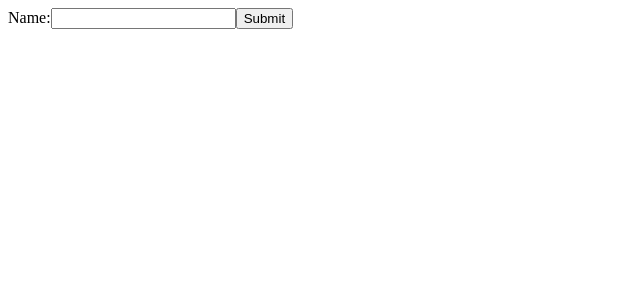
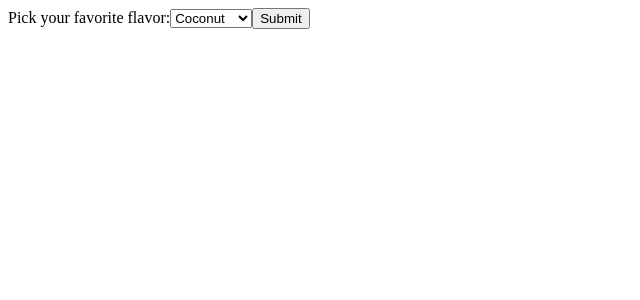
Before and after one commit to Seeker-Star/react-app, a React app: page / in a window 1280 px wide. Shown: the top 300 px of the page, without its empty margins (0-640 px from the left). Built offline with nearby package versions, Linux system fonts and the light colour scheme.

Commit message:
chore: rebuild

```diff
--- a/src/index.js
+++ b/src/index.js
@@ -1,10 +1,10 @@
 import ReactDOM from "react-dom";
 import React from "react";
 
-class NameForm extends React.Component {
+class FlavorForm extends React.Component {
   constructor(props) {
     super(props);
-    this.state = { value: '' };
+    this.state = { value: 'coconut' };
 
     this.handleChange = this.handleChange.bind(this);
     this.handleSubmit = this.handleSubmit.bind(this);
@@ -15,7 +15,7 @@
   }
 
   handleSubmit(event) {
-    alert('A name was submitted: ' + this.state.value);
+    alert('Your favorite flavor is: ' + this.state.value);
     event.preventDefault();
   }
 
@@ -23,8 +23,13 @@
     return (
       <form onSubmit={this.handleSubmit}>
         <label>
-          Name:
-          <input type="text" value={this.state.value} onChange={this.handleChange} />
+          Pick your favorite flavor:
+          <select value={this.state.value} onChange={this.handleChange}>
+            <option value="grapefruit">Grapefruit</option>
+            <option value="lime">Lime</option>
+            <option value="coconut">Coconut</option>
+            <option value="mango">Mango</option>
+          </select>
         </label>
         <input type="submit" value="Submit" />
       </form>
@@ -33,6 +38,6 @@
 }
 
 ReactDOM.render(
-  <NameForm />,
+  <FlavorForm />,
   document.getElementById('root')
 );
```
